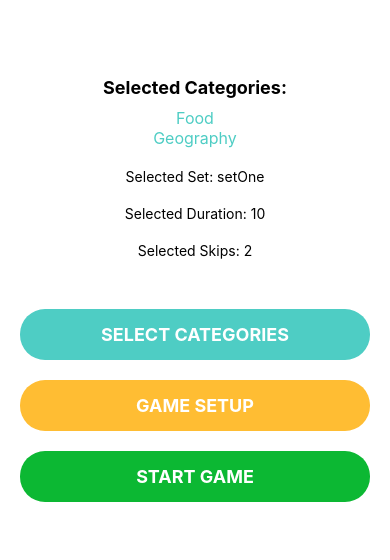
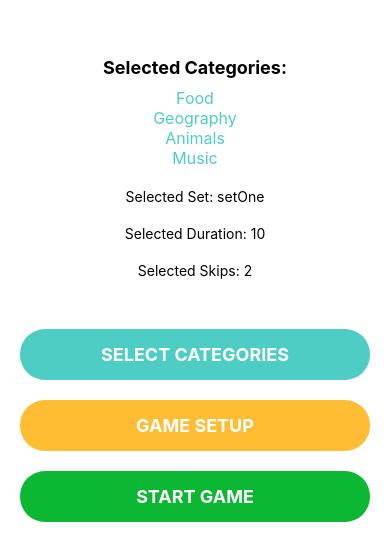
Before and after one commit to abhishek-dangol/Word_Guess_2, a React Native app: screen /Home in a window 390 px wide. Shown: the part 128-688 px from the top of the page. Built offline with nearby package versions, Linux system fonts and the light colour scheme.

Commit message:
Added useState for teams and users

```diff
--- a/app/screens/CategorySelector.js
+++ b/app/screens/CategorySelector.js
@@ -7,13 +7,13 @@ import colors from '../config/colors';
 const CategorySelector = ({
     visible,
     onClose,
-    selectedCategories = ["Food", "Geography"],
+    selectedCategories = ["Food", "Geography", "Animals", "Music"],
     onSelectCategories /* callback to pass selected categories back to parent */ }) => {
 
  const [modalSelectedCategories, setModalSelectedCategories] = useState(selectedCategories);
 
  const categories = [
-    "Food", "Hollywood", "Bollywood", "Geography", "Politics", "History", "Arts", "Music"
+    "Food", "Hollywood", "Bollywood", "Geography", "Politics", "History", "Arts", "Music", "Animals", "Sports", "Brands"
  ]
 
  const toggleCategory = (category) => {
@@ -28,7 +28,7 @@ const CategorySelector = ({
 
  useEffect(() => {
     if (visible){
-        setModalSelectedCategories(selectedCategories.length > 0 ? selectedCategories : ["Food", "Geography"]);
+        setModalSelectedCategories(selectedCategories.length > 0 ? selectedCategories : ["Food", "Geography", "Animals", "Music"]);
     }
  }, [visible, selectedCategories]);
 
@@ -39,7 +39,7 @@ const CategorySelector = ({
     onClose();
  }
 
- const isDoneDisabled = modalSelectedCategories.length < 2;
+ const isDoneDisabled = modalSelectedCategories.length < 4;
 
  // console.log(modalSelectedCategories);
 
@@ -51,7 +51,7 @@ const CategorySelector = ({
     >
         <View style={styles.modalOverlay}>
             <View style={styles.modalContainer}>
-                <Text style={styles.title}>Select At Least Two Categories: </Text>
+                <Text style={styles.title}>Select At Least Four Categories: </Text>
                 <ScrollView contentContainerStyle={styles.categoriesContainer}>
                     {categories.map((category) => (
                         <Pressable
@@ -72,7 +72,7 @@ const CategorySelector = ({
                 <AppButton title="Done" color={isDoneDisabled ? colors.gray : colors.green} onPress={handleDone} disabled={isDoneDisabled}/>
                 {isDoneDisabled && (
                     <Text style={styles.warningText}>
-                        Please select at least two categories
+                        Please select at least four categories
                     </Text>
                 )}
             </View>
--- a/app/screens/HomeScreen.js
+++ b/app/screens/HomeScreen.js
@@ -13,10 +13,16 @@ const HomeScreen = () => {
 
   const [isSelectCategoriesModalVisible, setIsSelectCategoriesModalVisible] = useState(false);
   const [isGameSetupModalVisible, setIsGameSetupModalVisible] = useState(false);
-  const [selectedCategories, setSelectedCategories] = useState(["Food", "Geography"]);
+  const [selectedCategories, setSelectedCategories] = useState(["Food", "Geography", "Animals", "Music"]);
   const [selectedSet, setSelectedSet] = useState("setOne");
   const [selectedDuration, setSelectedDuration] = useState(10);
   const [selectedSkips, setSelectedSkips] = useState(2);
+  const [team1Name, setTeam1Name] = useState("");
+  const [team1Players, setTeam1Players] = useState(2);
+  const [team1PlayerNames, setTeam1PlayerName] = useState(["", ""]);
+  const [team2Name, setTeam2Name] = useState("");
+  const [team2Players, setTeam2Players] = useState(2);
+  const [team2PlayerNames, setTeam2PlayerNames] = useState(["", ""]);
 
 
   const toggleSelectCategoriesModal = () => {
@@ -28,10 +34,14 @@ const HomeScreen = () => {
   }
 
   const handleStartGame = () => {
+    if (!team1Name.trim() || !team2Name.trim()){
+      Alert.alert("Team names required!", "Please enter names for both teams.");
+      return;
+    }
     if (selectedCategories.length >= 2) {
       navigation.navigate("Game", { selectedCategories, selectedSet, selectedDuration, selectedSkips });
     } else {
-      Alert.alert("Selection Required", "Please select at least two categories to start the game.");
+      Alert.alert("Selection Required", "Please select at least four categories to start the game.");
     }
   };
 
```
